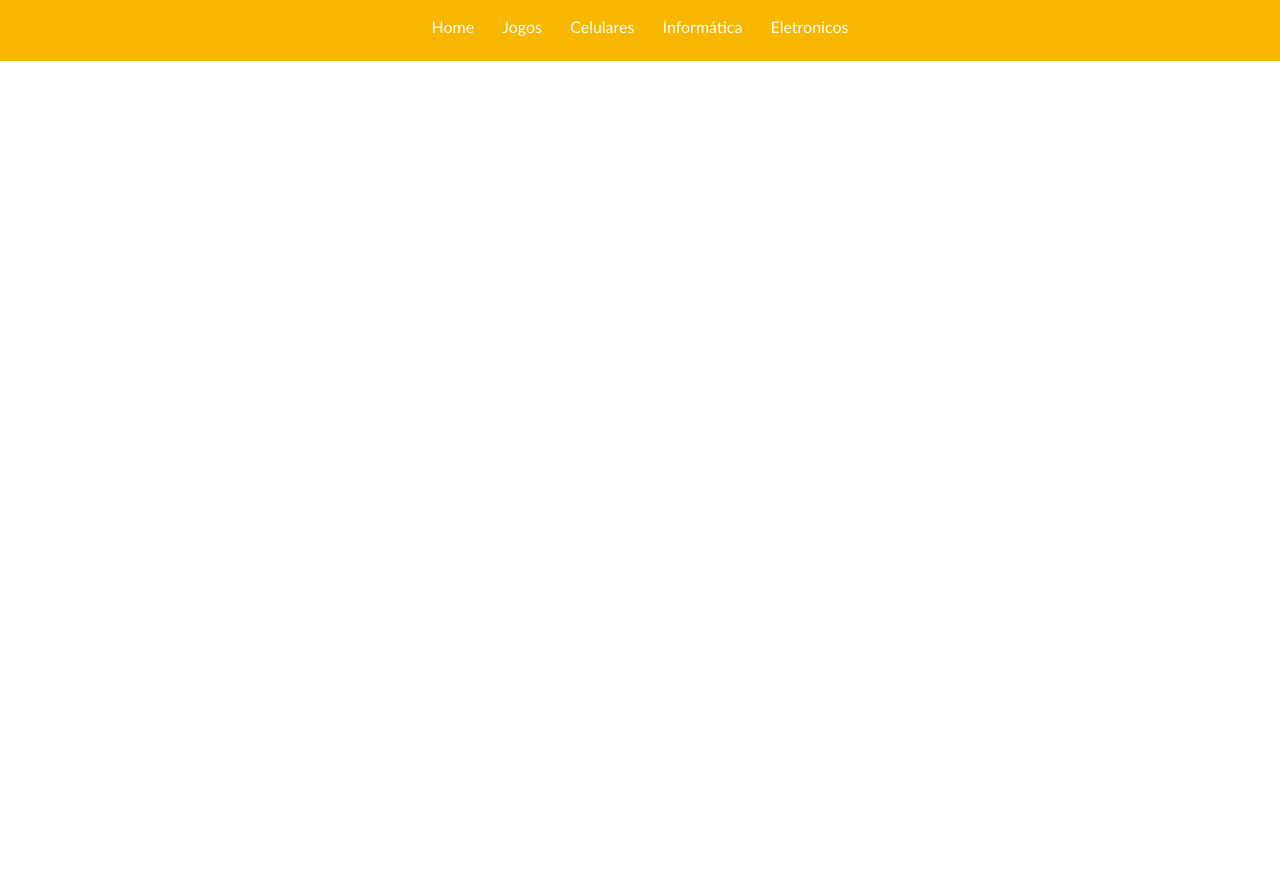
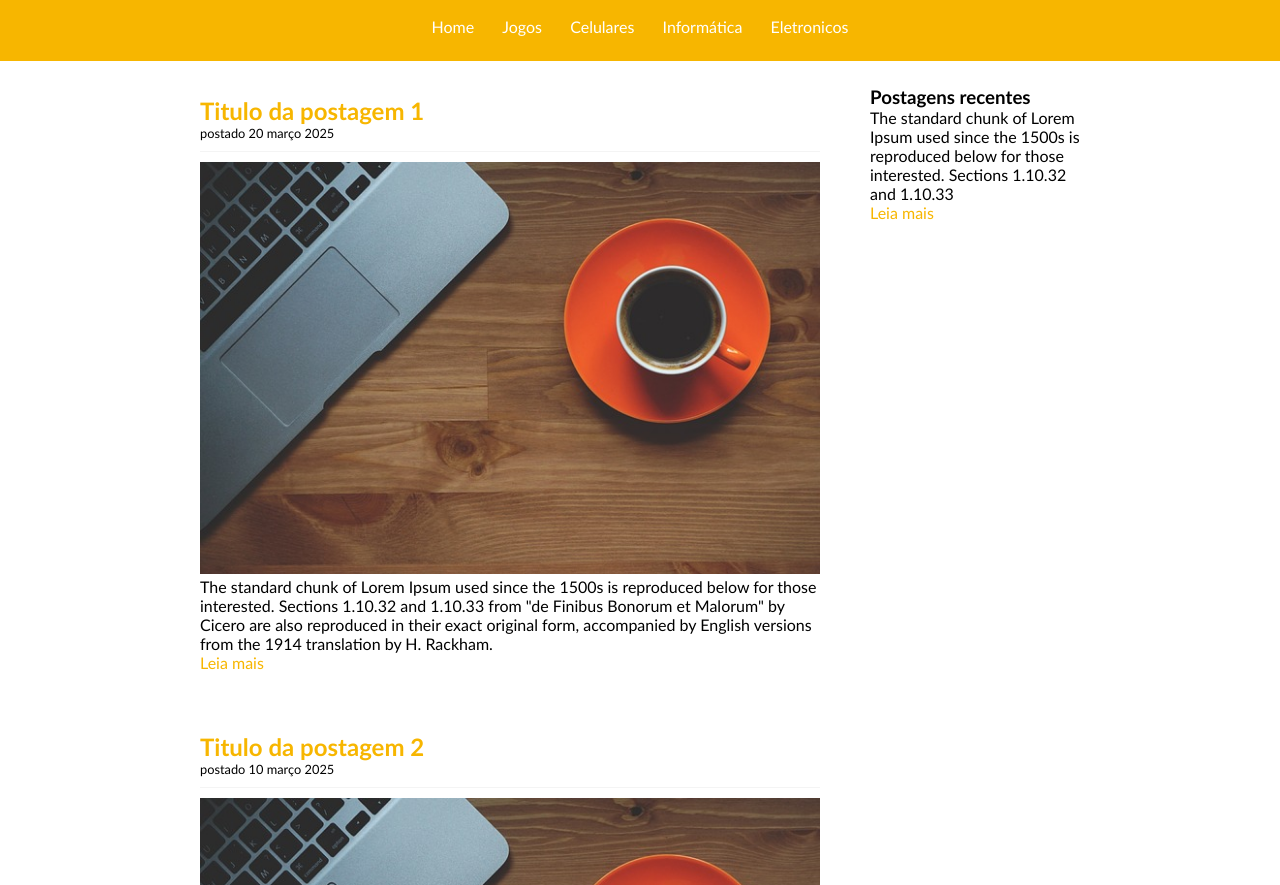
Before and after one commit to GilvanGabrielCA/TecBlog, a plain HTML site: page index.html in a window 1280 px wide. Shown: the part 67-952 px from the top of the page. Before the commit the page ends 800 px from the top, so only its background shows below. Drawn offline with Linux system fonts and the light colour scheme.

Commit message:
conteudo principal

```diff
--- a/css/estilo.css
+++ b/css/estilo.css
@@ -20,19 +20,64 @@ body {
     padding: 10px;
 }
 
+#area-principal {
+    width: 920px;
+    margin: 0 auto;
+    padding: 15px;
+}
+
+
+#area-postagens {
+    width: 660px;
+    float: left;
+}
+
+#area-lateral {
+    width: 240px;
+    float: right;
+}
+
+.postagem {
+    padding: 20px;
+    margin-bottom: 20px;
+    background: white;
+}
+
+.conteudo-lateral {
+    background: white;
+    padding: 10px;
+    margin-bottom: 20px;
+}
+
+#rodape {
+    clear: both;
+    text-align: center;
+    padding: 15px;
+    background: #CCC;
+}
+
 /* Menu */
 a {
     text-decoration: none;
 }
 
 a:link, a:visited {
+    color: #F7B600;
+}
+
+a:hover {
+    text-decoration: underline;
+}
+
+#area-cabecalho a:link, #area-cabecalho  a:visited {
     color: #FFF;
     padding: 8px 12px;
 }
 
-a:hover {
+#area-cabecalho a:hover {
     color: #F7B600;
     background: #FFF;
+    text-decoration: none;
 }
 
 /* Formatações Gerais */
@@ -41,6 +86,18 @@ h1 {
     font-size: 2em;
 }
 
+h2 {
+    color: #F7B600;
+}
+
+.data-postagem {
+    font-size: 0.8em;
+    border-bottom: 1px solid #F4F4F4;
+    padding-bottom: 10px;
+    margin-bottom: 10px;
+    display: block;
+}
+
 .branco {
     color: white;
 }
--- a/index.html
+++ b/index.html
@@ -1,11 +1,13 @@
 <!DOCTYPE html>
 <html lang="pt-br">
+
 <head>
     <meta charset="UTF-8">
     <meta name="viewport" content="width=device-width, initial-scale=1.0">
     <title>TecBlog - O seu Blog de tecnologia</title>
     <link rel="stylesheet" href="css/estilo.css">
 </head>
+
 <body>
 
     <div id="area-cabecalho">
@@ -21,5 +23,51 @@
         </div>
     </div>
 
+    <div id="area-principal">
+        <div id="area-postagens">
+            <!-- Postagem 1 -->
+            <div class="postagem">
+                <h2>Titulo da postagem 1</h2>
+                <span class="data-postagem">postado 20 março 2025</span>
+                <img width="620px" src="img/imagem1.jpg" alt="">
+                <p>
+                    The standard chunk of Lorem Ipsum used since the 1500s is reproduced below for those interested.
+                    Sections 1.10.32 and 1.10.33 from "de Finibus Bonorum et Malorum" by Cicero are also reproduced in
+                    their exact original form, accompanied by English versions from the 1914 translation by H. Rackham.
+                </p>
+                <a href="#">Leia mais</a>
+            </div>
+            <!-- fechamento postagem -->
+            <!-- Postagem 2 -->
+            <div class="postagem">
+                <h2>Titulo da postagem 2</h2>
+                <span class="data-postagem">postado 10 março 2025</span>
+                <img width="620px" src="img/imagem1.jpg" alt="">
+                <p>
+                    The standard chunk of Lorem Ipsum used since the 1500s is reproduced below for those interested.
+                    Sections 1.10.32 and 1.10.33 from "de Finibus Bonorum et Malorum" by Cicero are also reproduced in
+                    their exact original form, accompanied by English versions from the 1914 translation by H. Rackham.
+                </p>
+                <a href="#">Leia mais</a>
+            </div>
+            <!-- fechamento postagem -->
+        </div>
+        <div id="area-lateral">
+            <div class="conteudo-lateral">
+                <h3>Postagens recentes</h3>
+                <div class="postagem-lateral">
+                    <p>
+                        The standard chunk of Lorem Ipsum used since the 1500s is reproduced below for those interested.
+                        Sections 1.10.32 and 1.10.33
+                    </p>
+                    <a href="#">Leia mais</a>
+                </div>
+            </div>
+        </div>
+        <div id="rodape">
+            Todos os direitos reservados &copy; 2025
+        </div>
+    </div>
 </body>
+
 </html>
```
Lines whose indentation alone changed are shown as unchanged.
